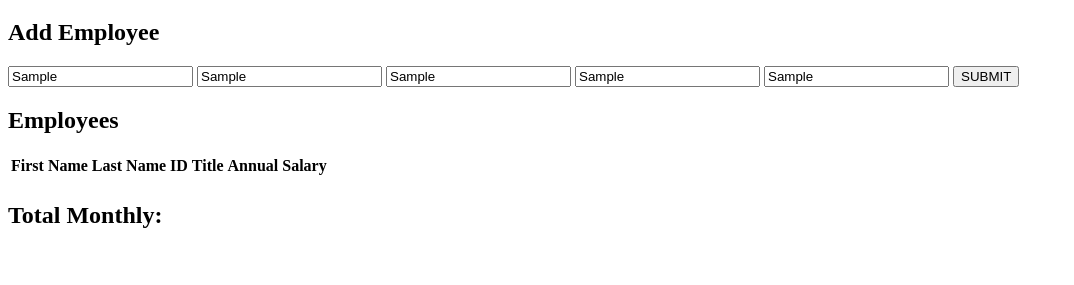
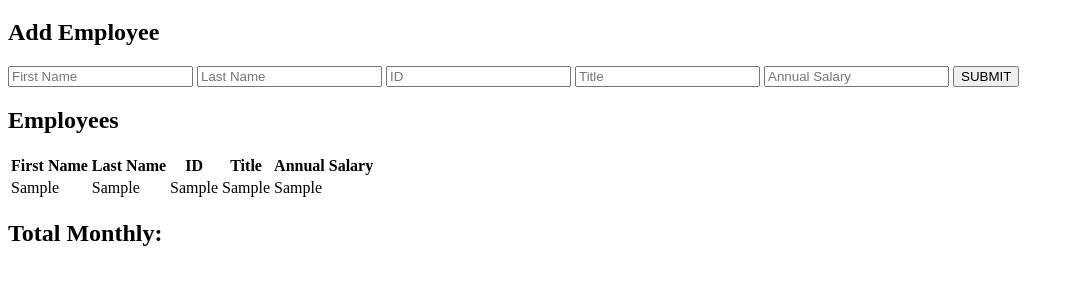
Before and after one commit to lcopeland001/weekend-jquery-salary-calculator, a plain HTML site: page index.html in a window 1280 px wide. Both pictures are taken after typing "Sample", "Sample", "Sample", "Sample", "Sample" into the empty fields and a click on the button "SUBMIT". Shown: the part 61-346 px from the top of the page, without its empty margins (0-1074 px from the left). Drawn offline with Linux system fonts and the light colour scheme.

Commit message:
append and clear

```diff
--- a/client.js
+++ b/client.js
@@ -4,7 +4,7 @@ $(document).ready(readyNow);
 
 function readyNow(){
  console.log('ready now');
- $('#submitButton').on('click', submitButton);
+ $('#submit-button').on('click', submitButton);
 } // end readyNow
 
 let emplyeeInfo = [];
@@ -12,11 +12,33 @@ let emplyeeInfo = [];
 function submitButton(){
     console.log('in submitButton');
     let employee = {
-        firstName: $('#firstNameInput').val(),
-        lastName:$('#lastNameInput').val(),
-        id: $('#idInput').val(),
-        title: $('#titleInput').val(),
-        annualSalary: $('#annualSalaryInput').val(),
+        firstName: $('#first-name-input').val(),
+        lastName:$('#last-name-input').val(),
+        id: $('#id-input').val(),
+        title: $('#title-input').val(),
+        annualSalary: $('#annual-salary-input').val(),
     };
     emplyeeInfo.push(employee);
+    $('#first-name-input').val('');
+    $('#last-name-input').val('');
+    $('#id-input').val('');
+    $('#title-input').val('');
+    $('#annual-salary-input').val('');
+    displayEmplyees();
 } // end submitButton
+
+function displayEmplyees(){
+    console.log('in displayEmplyees');
+    let el = $('#emplyee-table')
+    for (employee of emplyeeInfo){
+        el.append(`
+        <tr>
+        <td>${employee.firstName}</td>
+        <td>${employee.lastName}</td>
+        <td>${employee.id}</td>
+        <td>${employee.title}</td>
+        <td>${employee.annualSalary}</td>
+        </tr>
+        `)
+    }
+} // end displayEmplyees
--- a/index.html
+++ b/index.html
@@ -18,12 +18,12 @@
     <h2>Add Employee</h2>
 
     <div>
-        <input type="text" placeholder="First Name" id="firstNameInput">
-        <input type="text" placeholder="Last Name" id="lastNameInput">
-        <input type="text" placeholder="ID" id="idInput">
-        <input type="text" placeholder="Title" id="titleInput">
-        <input type="text" placeholder="Annual Salary" id="annualSalaryInput">
-        <button id="submitButton">SUBMIT</button>
+        <input type="text" placeholder="First Name" id="first-name-input">
+        <input type="text" placeholder="Last Name" id="last-name-input">
+        <input type="text" placeholder="ID" id="id-input">
+        <input type="text" placeholder="Title" id="title-input">
+        <input type="text" placeholder="Annual Salary" id="annual-salary-input">
+        <button id="submit-button">SUBMIT</button>
     </div>
 
     <h2>Employees</h2>
@@ -38,14 +38,11 @@
                 <th>Annual Salary</th>
             </tr>
         </thead>
-        <tbody>
-            <tr>
-                <td></td>
-            </tr>
+        <tbody id="emplyee-table">
         </tbody>
     </table>
 
-    <h2 id="totalMonthly">Total Monthly: </h2>
+    <h2 id="total-monthly">Total Monthly: </h2>
 
 </body>
 </html>
```
Also changed, not shown: 1 other file.
